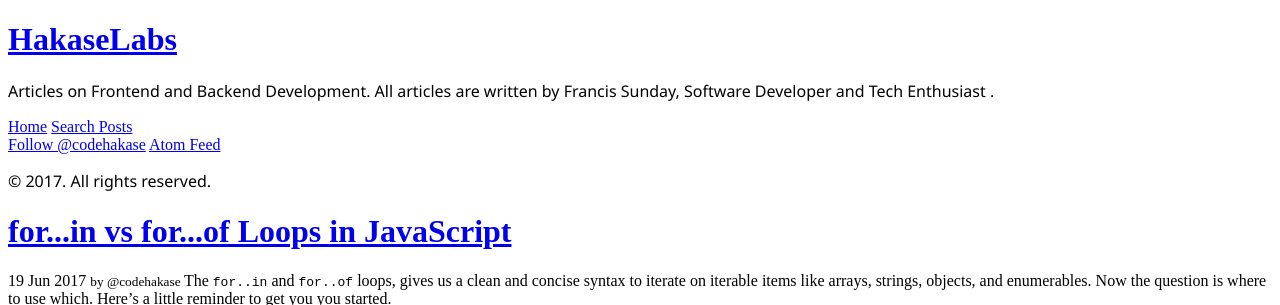
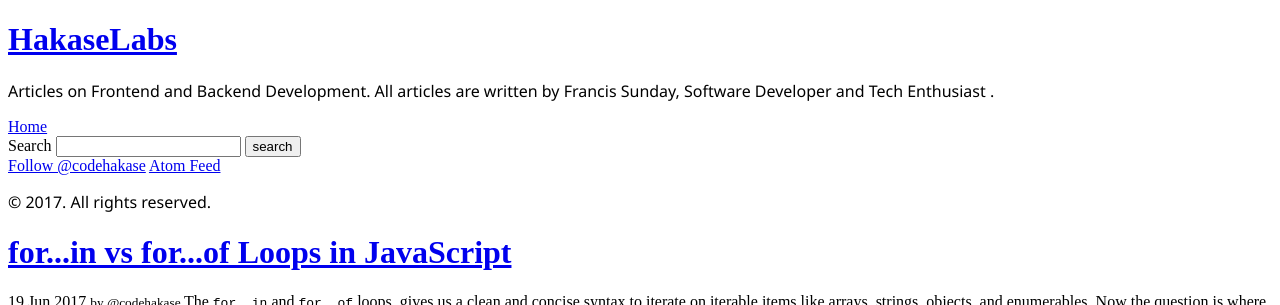
Before and after one commit to 1Rico/hakaselabs.github.io, a Jekyll site: the page built from index.html, in a window 1280 px wide and 900 px high, cut to the strip 0-305 px from the top of the window. Built offline with Jekyll 4.4.1, drawn with Linux system fonts in a browser that asks for light colours; emoji names are drawn with the system emoji font; Markdown is read by kramdown in place of the engine named in the settings; the list of posts is cut into pages by our own code; comment, search, counter and statistics services are not loaded.

Commit message:
search functionality

```diff
--- a/_includes/sidebar.html
+++ b/_includes/sidebar.html
@@ -11,8 +11,11 @@
 
     <nav class="sidebar-nav">
       <a class="sidebar-nav-item{% if page.url == site.baseurl %} active{% endif %}" href="{{ site.baseurl }}">Home</a>
-      <a href="{{ site.url}}/search.html" class="sidebar-nav-item">Search Posts</a>
-
+      <form action="{{site.url}}/search.html" method="get">
+        <label for="search-box">Search</label>
+        <input type="text" id="search-box" name="query">
+        <input type="submit" value="search">
+      </form>
       {% comment %}
         The code below dynamically generates a sidebar nav of pages with
         `layout: page` in the front-matter. See readme for usage.
--- a/search.html
+++ b/search.html
@@ -1,12 +1,6 @@
 ---
 layout: default
 ---
-<form action="/search.html" method="get">
-  <label for="search-box">Search</label>
-  <input type="text" id="search-box" name="query">
-  <input type="submit" value="search">
-</form>
-
 <ul id="search-results"></ul>
 
 <script>
```
